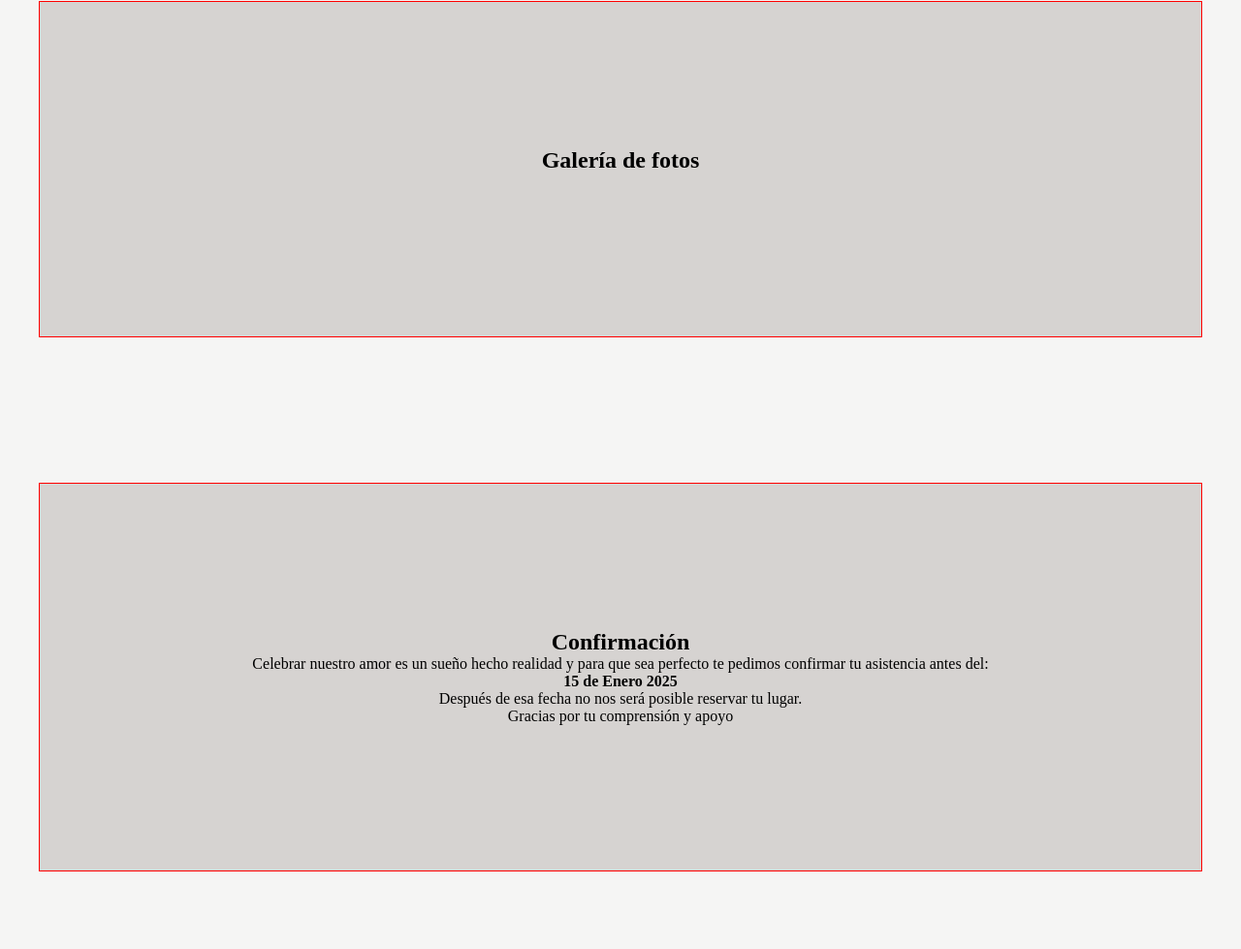
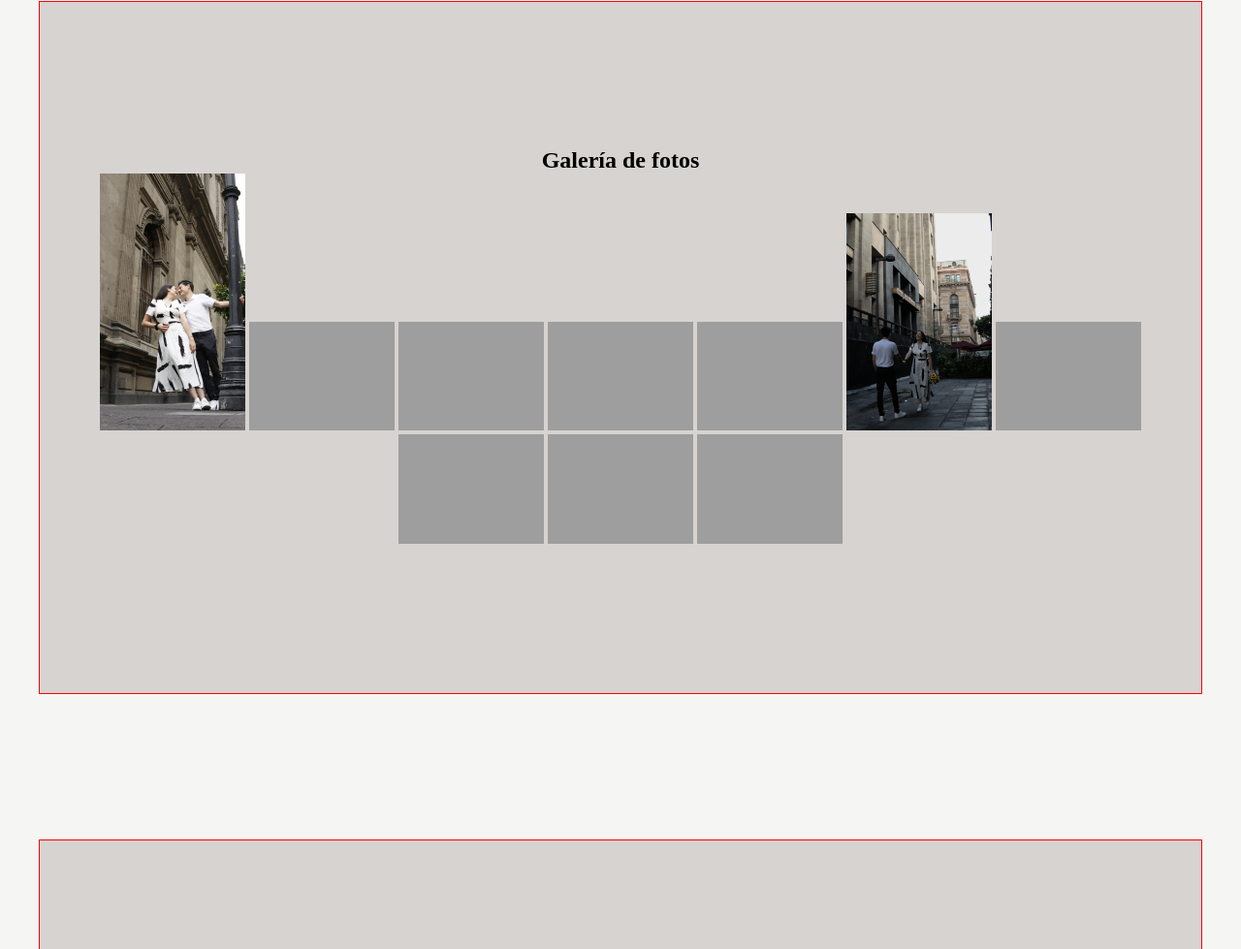
Before and after one commit to 00anp/mariana_y_josue, a plain HTML site: page index.html in a window 1280 px wide. Shown: the part 3916-4895 px from the top of the page at 97% size. Drawn offline with Linux system fonts and the light colour scheme; the site is published under a folder, as on GitHub Pages, so addresses that start at the root find nothing.

Commit message:
modified img src path

```diff
--- a/index.html
+++ b/index.html
@@ -96,16 +96,16 @@
       </section>
       <section>
         <h2>Galería de fotos</h2>
-        <img src="/img/_DSC3925.webp" alt="" width="150px" height="auto" loading="lazy">
-        <img src="/img/_DSC3969.webp" alt="" width="150px" height="auto" loading="lazy">
-        <img src="/img/_DSC4042.webp" alt="" width="150px" height="auto" loading="lazy">
-        <img src="/img/_DSC4080.webp" alt="" width="150px" height="auto" loading="lazy">
-        <img src="/img/_DSC4085.webp" alt="" width="150px" height="auto" loading="lazy">
-        <img src="/img/DSC3991.webp" alt="" width="150px" height="auto" loading="lazy">
-        <img src="/img/DSC04135.webp" alt="" width="150px" height="auto" loading="lazy">
-        <img src="/img/DSC04166.webp" alt="" width="150px" height="auto" loading="lazy">
-        <img src="/img/DSC04224.webp" alt="" width="150px" height="auto" loading="lazy">
-        <img src="/img/DSC04303.webp" alt="" width="150px" height="auto" loading="lazy">
+        <img src="img/_DSC3925.webp" alt="" width="150px" height="auto" loading="lazy">
+        <img src="img/_DSC3969.webp" alt="" width="150px" height="auto" loading="lazy">
+        <img src="img/_DSC4042.webp" alt="" width="150px" height="auto" loading="lazy">
+        <img src="img/_DSC4080.webp" alt="" width="150px" height="auto" loading="lazy">
+        <img src="img/_DSC4085.webp" alt="" width="150px" height="auto" loading="lazy">
+        <img src="img/DSC3991.webp" alt="" width="150px" height="auto" loading="lazy">
+        <img src="img/DSC04135.webp" alt="" width="150px" height="auto" loading="lazy">
+        <img src="img/DSC04166.webp" alt="" width="150px" height="auto" loading="lazy">
+        <img src="img/DSC04224.webp" alt="" width="150px" height="auto" loading="lazy">
+        <img src="img/DSC04303.webp" alt="" width="150px" height="auto" loading="lazy">
       </section>
       <section>
         <h2>Confirmación</h2>
```
